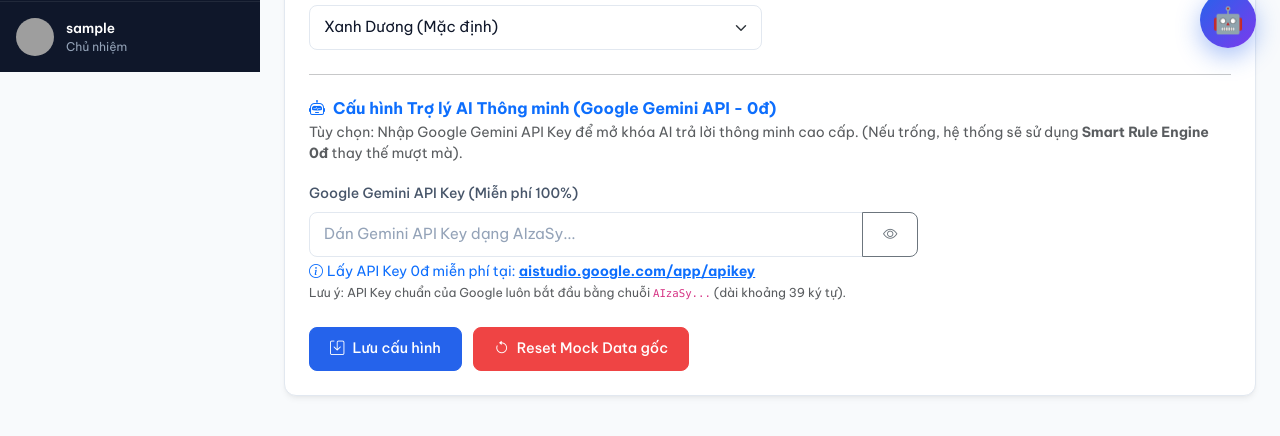
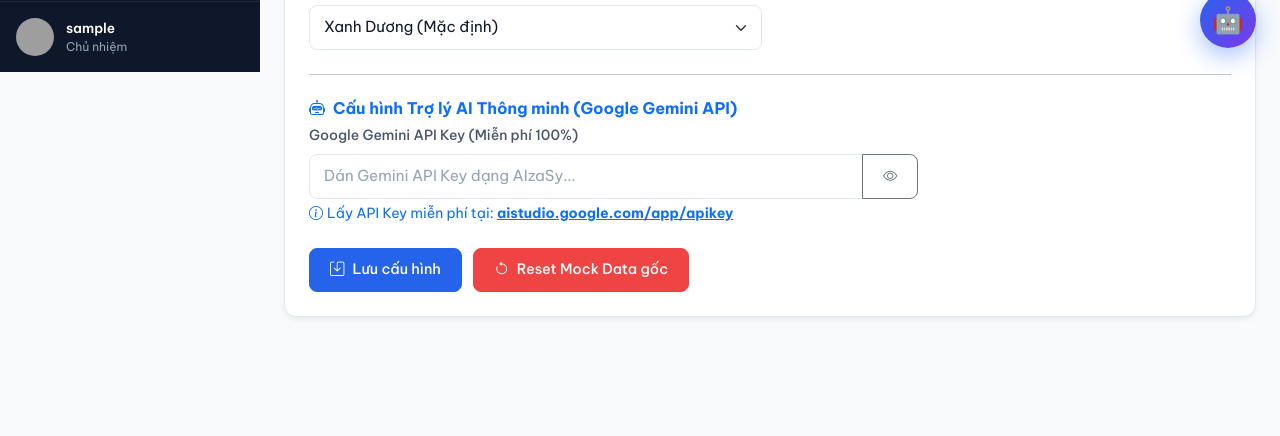
Before and after one commit to xkien189/demo, a website: page settings.html in a window 1280 px wide. Shown: the part 728-1164 px from the top of the page. After the commit the page ends 1093 px from the top, so only its background shows below. Drawn offline with nearby package versions, Linux system fonts and the light colour scheme; some packages are replaced by stand-ins of ours; sample sign-in values are in the browser's storage; grey boxes are pictures that could not be loaded; a script that the page names is missing.

Commit message:
Resolve merge

```diff
--- a/settings.html
+++ b/settings.html
@@ -109,8 +109,7 @@
 
                             <!-- AI Configuration Section -->
                             <div class="mb-3">
-                                <h6 class="fw-bold mb-1 text-primary"><i class="bi bi-robot me-2"></i>Cấu hình Trợ lý AI Thông minh (Google Gemini API - 0đ)</h6>
-                                <p class="text-muted small">Tùy chọn: Nhập Google Gemini API Key để mở khóa AI trả lời thông minh cao cấp. (Nếu trống, hệ thống sẽ sử dụng <b>Smart Rule Engine 0đ</b> thay thế mượt mà).</p>
+                                <h6 class="fw-bold mb-1 text-primary"><i class="bi bi-robot me-2"></i>Cấu hình Trợ lý AI Thông minh (Google Gemini API)</h6>
 
                                 <div class="row g-3">
                                     <div class="col-md-8">
@@ -122,8 +121,7 @@
                                             </button>
                                         </div>
                                         <div class="form-text text-primary">
-                                            <i class="bi bi-info-circle me-1"></i>Lấy API Key 0đ miễn phí tại: <a href="https://aistudio.google.com/app/apikey" target="_blank" class="text-decoration-underline fw-bold">aistudio.google.com/app/apikey</a><br>
-                                            <small class="text-muted">Lưu ý: API Key chuẩn của Google luôn bắt đầu bằng chuỗi <code>AIzaSy...</code> (dài khoảng 39 ký tự).</small>
+                                            <i class="bi bi-info-circle me-1"></i>Lấy API Key miễn phí tại: <a href="https://aistudio.google.com/app/apikey" target="_blank" class="text-decoration-underline fw-bold">aistudio.google.com/app/apikey</a><br>
                                         </div>
                                     </div>
                                 </div>
```
